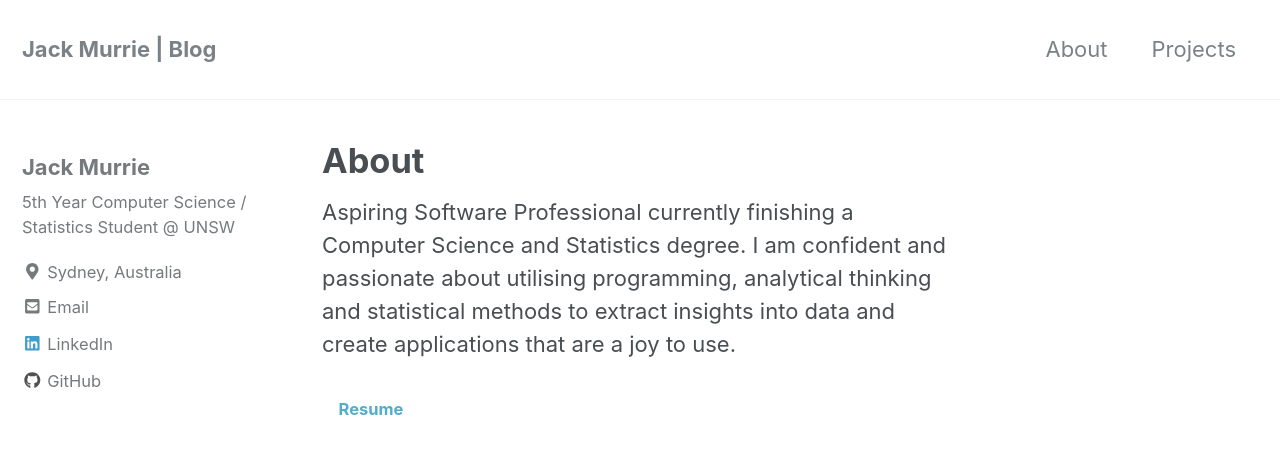
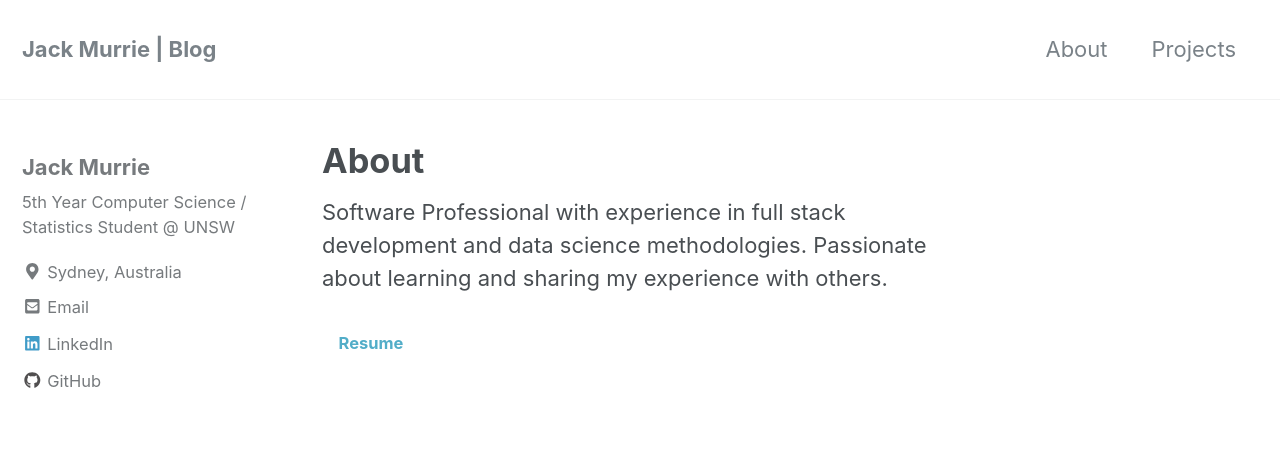
Before and after one commit to JackMurrie/JackMurrie.github.io, a Jekyll site: the page built from _pages/about.md, in a window 1280 px wide and 900 px high. Shown: the top 454 px of the window. Built offline with Jekyll 4.4.1, drawn with Linux system fonts in a browser that asks for light colours; nearby versions of some CDN libraries.

Commit message:
update abt

```diff
--- a/_config.yml
+++ b/_config.yml
@@ -12,7 +12,7 @@ locale                   : "en-US"
 title                    : "Jack Murrie | Blog"
 title_separator          : "-"
 name                     : "Jack Murrie"
-description              : "5th Year Computer Science / Statistics Student @ UNSW"
+description              : "Software Developer"
 url                      : "https://jackmurrie.github.io/"
 baseurl                  : # the subpath of your site, e.g. "/blog"
 repository               : "JackMurrie/JackMurrie.github.io"
--- a/_pages/about.md
+++ b/_pages/about.md
@@ -3,7 +3,6 @@ title: "About"
 permalink: /about/
 ---
 
-Aspiring Software Professional currently finishing a Computer Science and Statistics degree. I am confident and passionate about utilising programming, analytical thinking and statistical methods to extract insights into data
-and create applications that are a joy to use.
+Software Professional with experience in full stack development and data science methodologies. Passionate about learning and sharing my experience with others.
 
 [Resume](https://jackmurrie.github.io/web/viewer.html?file=https://jackmurrie.github.io/resume.pdf){: .btn}
```
